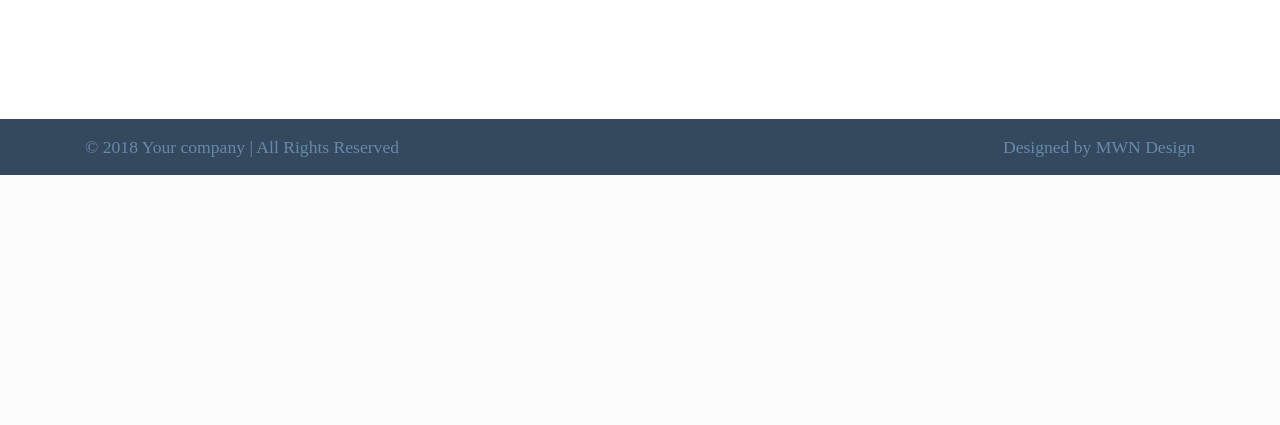
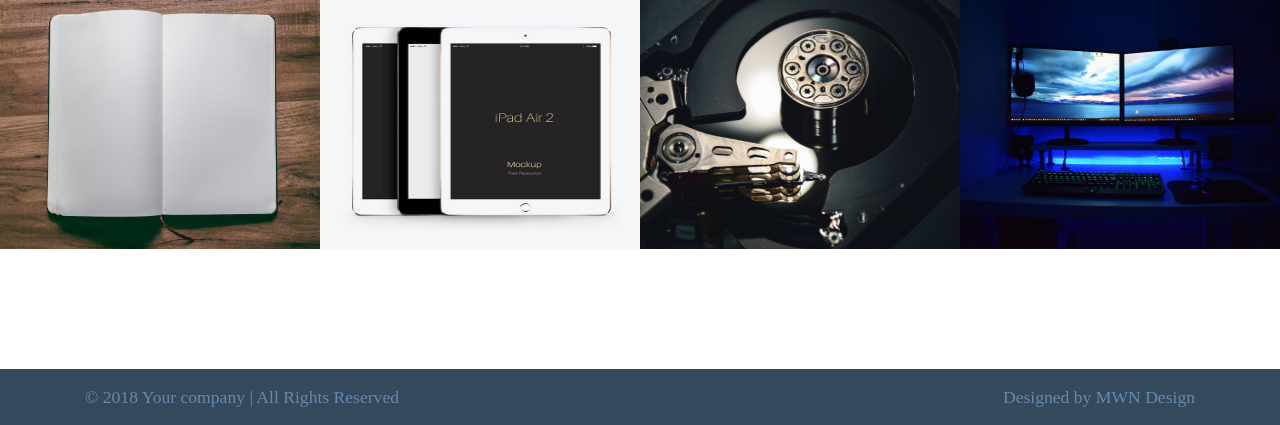
Before and after one commit to MattN1014/freshport, a PHP site: page / in a window 1280 px wide. Shown: the part 1982-2407 px from the top of the page. Before the commit the page ends 2157 px from the top, so only its background shows below. Run offline with PHP 8.4, Linux system fonts and the light colour scheme; some web fonts are replaced.

Commit message:
Last row of menu items added
I have now added the second and last row of menu items to the template

```diff
--- a/index.php
+++ b/index.php
@@ -170,8 +170,68 @@
 				</a>
 			</div><!-- item -->
 			<div class="item col-md-3 wow fadeIn" data-wow-duration="4s" data-wow-delay="0.6s">
-				<a href="" data-toggle="modal" data-target="my-port-item24">
+				<a href="" data-toggle="modal" data-target="my-port-item4">
 					<img class="img-fluid" src="assets/img/port/item-4.jpg">
+					<div class="overlay">
+						<div class="content">
+							<h2>
+								Item Name
+							</h2>
+							<p>
+								Lorem ipsum dolor sit amet
+							</p>
+						</div><!-- content -->
+					</div><!-- overlay -->
+				</a>
+			</div><!-- item -->
+			<div class="item col-md-3 wow fadeIn" data-wow-duration="4s" data-wow-delay="0.6s">
+				<a href="" data-toggle="modal" data-target="my-port-item5">
+					<img class="img-fluid" src="assets/img/port/item-5.jpg">
+					<div class="overlay">
+						<div class="content">
+							<h2>
+								Item Name
+							</h2>
+							<p>
+								Lorem ipsum dolor sit amet
+							</p>
+						</div><!-- content -->
+					</div><!-- overlay -->
+				</a>
+			</div><!-- item -->
+			<div class="item col-md-3 wow fadeIn" data-wow-duration="4s" data-wow-delay="0.6s">
+				<a href="" data-toggle="modal" data-target="my-port-item6">
+					<img class="img-fluid" src="assets/img/port/item-6.jpg">
+					<div class="overlay">
+						<div class="content">
+							<h2>
+								Item Name
+							</h2>
+							<p>
+								Lorem ipsum dolor sit amet
+							</p>
+						</div><!-- content -->
+					</div><!-- overlay -->
+				</a>
+			</div><!-- item -->
+			<div class="item col-md-3 wow fadeIn" data-wow-duration="4s" data-wow-delay="0.6s">
+				<a href="" data-toggle="modal" data-target="my-port-item7">
+					<img class="img-fluid" src="assets/img/port/item-7.jpg">
+					<div class="overlay">
+						<div class="content">
+							<h2>
+								Item Name
+							</h2>
+							<p>
+								Lorem ipsum dolor sit amet
+							</p>
+						</div><!-- content -->
+					</div><!-- overlay -->
+				</a>
+			</div><!-- item -->
+			<div class="item col-md-3 wow fadeIn" data-wow-duration="4s" data-wow-delay="0.6s">
+				<a href="" data-toggle="modal" data-target="my-port-item8">
+					<img class="img-fluid" src="assets/img/port/item-8.jpg">
 					<div class="overlay">
 						<div class="content">
 							<h2>
```
